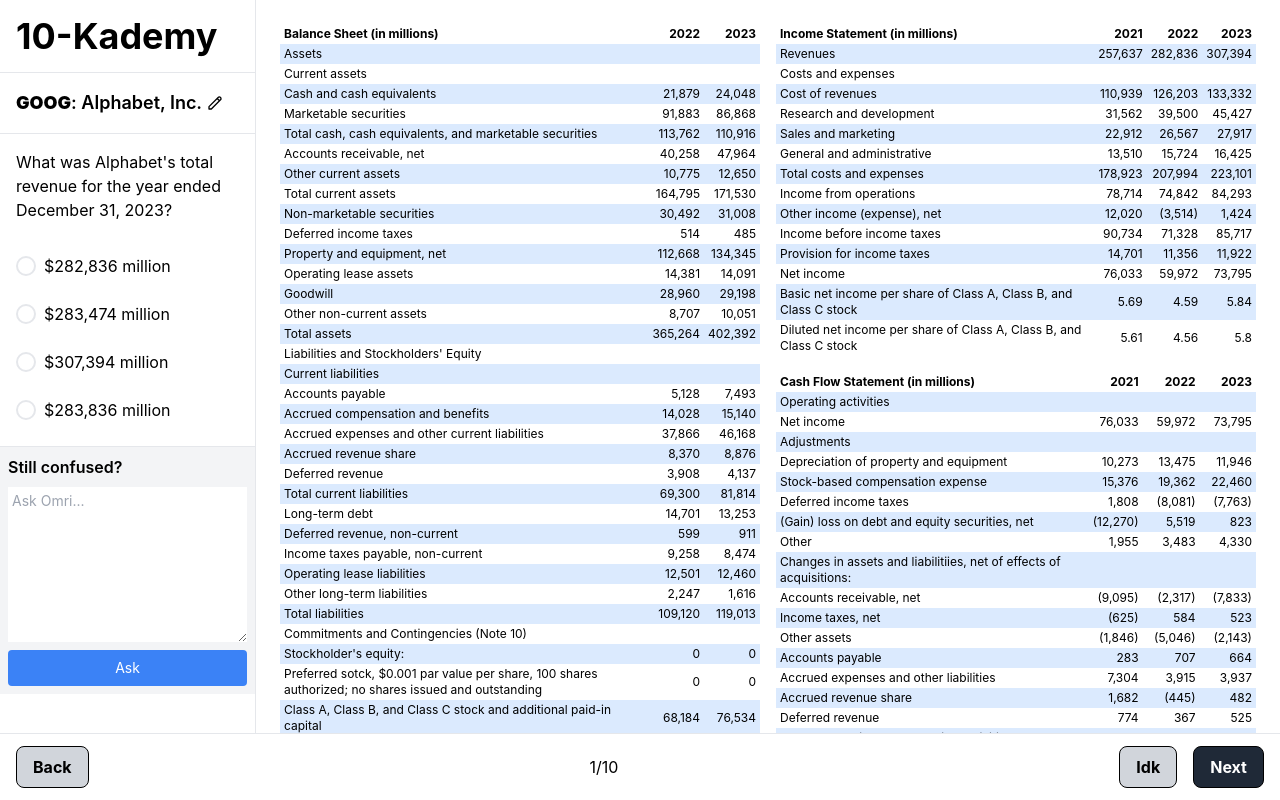
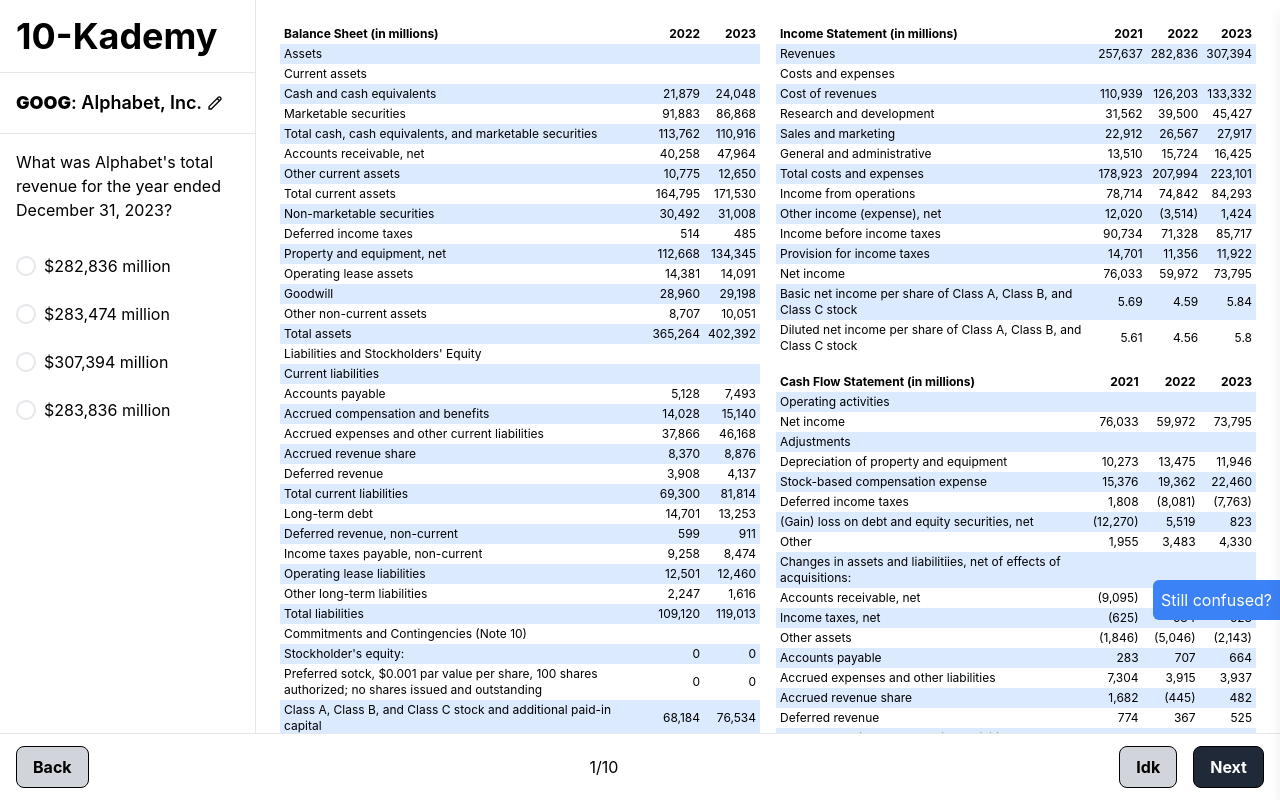
Before and after one commit to sam-schnaars/cal-hacks, a React (Create React App) app: page /practice in a window 1280 px wide. Built offline with nearby package versions, Linux system fonts and the light colour scheme.

Commit message:
moved chatbot to toggle pane

```diff
--- a/src/components/Sidebar.js
+++ b/src/components/Sidebar.js
@@ -43,7 +43,21 @@
     setLoading(false);
   };
 
+  const [isChatOpen, setIsChatOpen] = useState(false);
+
+  const toggleChat = () => {
+    setIsChatOpen(!isChatOpen);
+  };
+
+  const handleKeyDown = (e) => {
+    if (e.key === 'Enter' && !e.shiftKey) {
+      e.preventDefault();
+      handleAsk(e);
+    }
+  };
+
   return (
+    <>
       <div className="w-64 border-r bg-muted">
         <div className='border-b'>
           <button onClick={handleButtonClick}><div className="text-4xl font-bold p-4">10-Kademy</div></button>
@@ -101,17 +115,51 @@
             )}
 
           </nav>
+        </div>
+      </div>
 
-      {/* Chatbot section with increased height */}
-      <div className="border-t p-2 bg-gray-100 h-1/3 flex flex-col">
-        <h2 className="font-semibold mb-2">Still confused?</h2>
-        <form onSubmit={handleAsk} className="flex flex-col flex-grow">
+      {/* Chat toggle button */}
+      <button
+        onClick={toggleChat}
+        className="fixed right-0 top-3/4 transform -translate-y-1/2 bg-blue-500 text-white p-2 rounded-l-md z-10"
+      >
+        {isChatOpen ? 'Close Chat' : 'Still confused?'}
+      </button>
+
+      {/* Chatbot panel */}
+      <div className={`fixed right-0 top-0 h-full w-80 bg-white shadow-lg transition-all duration-300 transform ${isChatOpen ? 'translate-x-0' : 'translate-x-full'} z-20 flex flex-col`}>
+        <div className="p-4 border-b flex justify-between items-center">
+          <h2 className="font-semibold">Ask Omri!</h2>
+          <button
+            onClick={toggleChat}
+            className="text-gray-500 hover:text-gray-700"
+          >
+            <svg xmlns="http://www.w3.org/2000/svg" className="h-6 w-6" fill="none" viewBox="0 0 24 24" stroke="currentColor">
+              <path strokeLinecap="round" strokeLinejoin="round" strokeWidth={2} d="M6 18L18 6M6 6l12 12" />
+            </svg>
+          </button>
+        </div>
+        <div className="flex-grow overflow-y-auto p-4">
+          {response ? (
+            <div className="mb-4 text-sm bg-blue-100 p-3 rounded-lg shadow">
+              <strong className="block mb-1">Omri:</strong>
+              <p>{response}</p>
+            </div>
+          ) : (
+            <div className="text-gray-500 text-center mt-4">
+              Ask a question to get started!
+            </div>
+          )}
+        </div>
+        <div className="p-4 border-t">
+          <form onSubmit={handleAsk} className="flex flex-col">
             <textarea
               value={prompt}
               onChange={(e) => setPrompt(e.target.value)}
+              onKeyDown={handleKeyDown}
               placeholder="Ask Omri..."
-            rows="3"
-            className="w-full p-1 mb-2 text-sm flex-grow"
+              rows="2"
+              className="w-full p-2 mb-2 text-sm border rounded"
             />
             <button
               type="submit"
@@ -121,16 +169,9 @@
               {loading ? 'Thinking...' : 'Ask'}
             </button>
           </form>
-        {response && (
-          <div className="mt-2 text-sm overflow-auto max-h-24">
-            <strong>Response:</strong>
-            <p>{response}</p>
-          </div>
-        )}
-
         </div>
       </div>
-    </div>
+    </>
   );
 };
 
```
Lines whose indentation alone changed are shown as unchanged.
